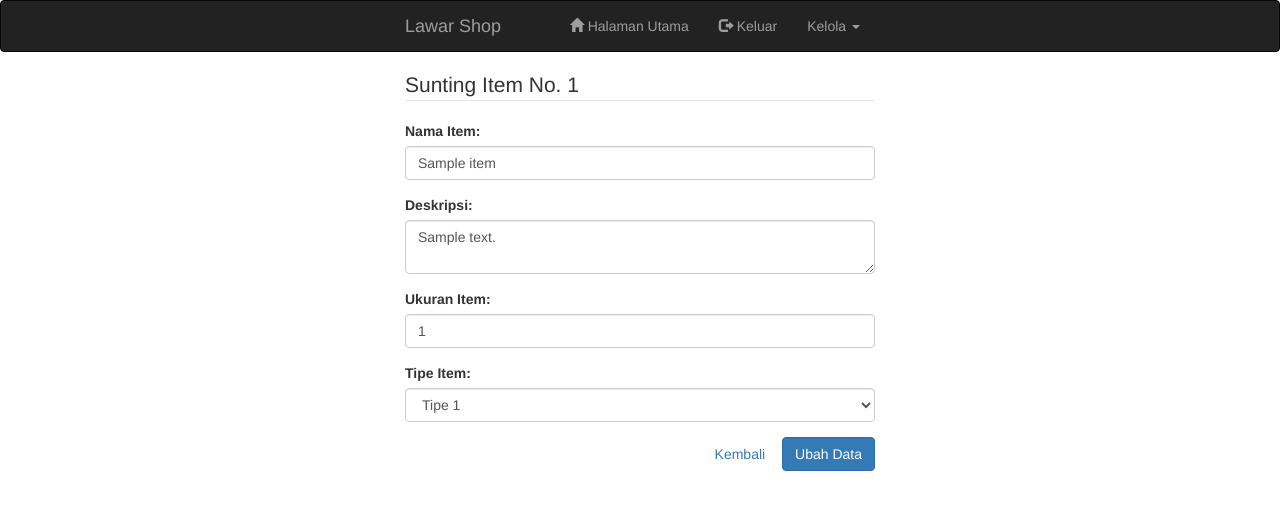
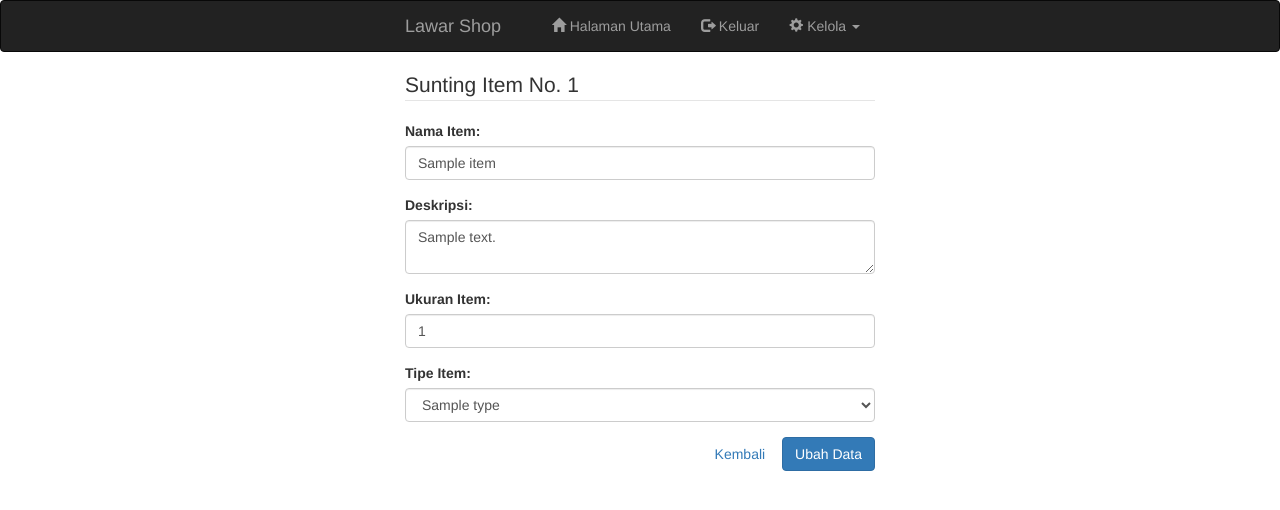
Before and after one commit to atomicbomber-git/lawar, a PHP site: template src/View/inventory/item_edit.twig in a window 1280 px wide. Shown: the top 510 px of the page. Run offline with PHP 8.4, Linux system fonts and the light colour scheme; the template is opened without the code that fills it: most values are stand-ins (such as "Sample title", 1, 10 or a date in 2020); some libraries are stand-ins or nearby versions.

Commit message:
The version of the navbar shown to logged in users now display cog glyphicon on its dropdown control menu. The edit item page now shows type fields with options that come from the types table.

```diff
--- a/src/App/Controller/InventoryController.php
+++ b/src/App/Controller/InventoryController.php
@@ -25,7 +25,11 @@ class InventoryController extends BaseController
     public function editItem ($request, $response, $args)
     {
         $item = Item::find($args["item_id"]);
-        return $this->container->view->render($response, "inventory/item_edit.twig", ["item" => $item]);
+
+        /* List of all available types to be displayed in <select> tag */
+        $types = Type::get();
+
+        return $this->container->view->render($response, "inventory/item_edit.twig", ["item" => $item, "types" => $types]);
     }
 
     public function processEditItem ($request, $response, $args)
--- a/src/App/Model/Item.php
+++ b/src/App/Model/Item.php
@@ -7,6 +7,11 @@ class Item extends Model
 {
     public $timestamps = false;
 
+    /* Reverse one to many relationship with App\Model\Type */
+    public function type()
+    {
+        return $this->belongsTo("App\Model\Type");
+    }
 
     /* Fields that can be mass filled */
     public $fillable = [
--- a/src/View/general/navbar.twig
+++ b/src/View/general/navbar.twig
@@ -18,6 +18,7 @@
 
         <li class="dropdown">
             <a href="#" class="dropdown-toggle" data-toggle="dropdown">
+                <span class="glyphicon glyphicon-cog"></span>
                 Kelola
                 <span class="caret"></span>
             </a>
--- a/src/View/inventory/item_edit.twig
+++ b/src/View/inventory/item_edit.twig
@@ -27,9 +27,9 @@
             <div class="form-group">
                 <label class="control-label"> Tipe Item: </label>
                 <select class="form-control" name="type">
-                    <option value="1"> Tipe 1 </option>
-                    <option value="2"> Tipe 2 </option>
-                    <option value="3"> Tipe 3 </option>
+                    {% for type in types %}
+                        <option value="{{ type.id }}" {% if type.id == item.type %} selected="true" {% endif %} > {{ type.name }} </option>
+                    {% endfor %}
                 </select>
             </div>
 
```
